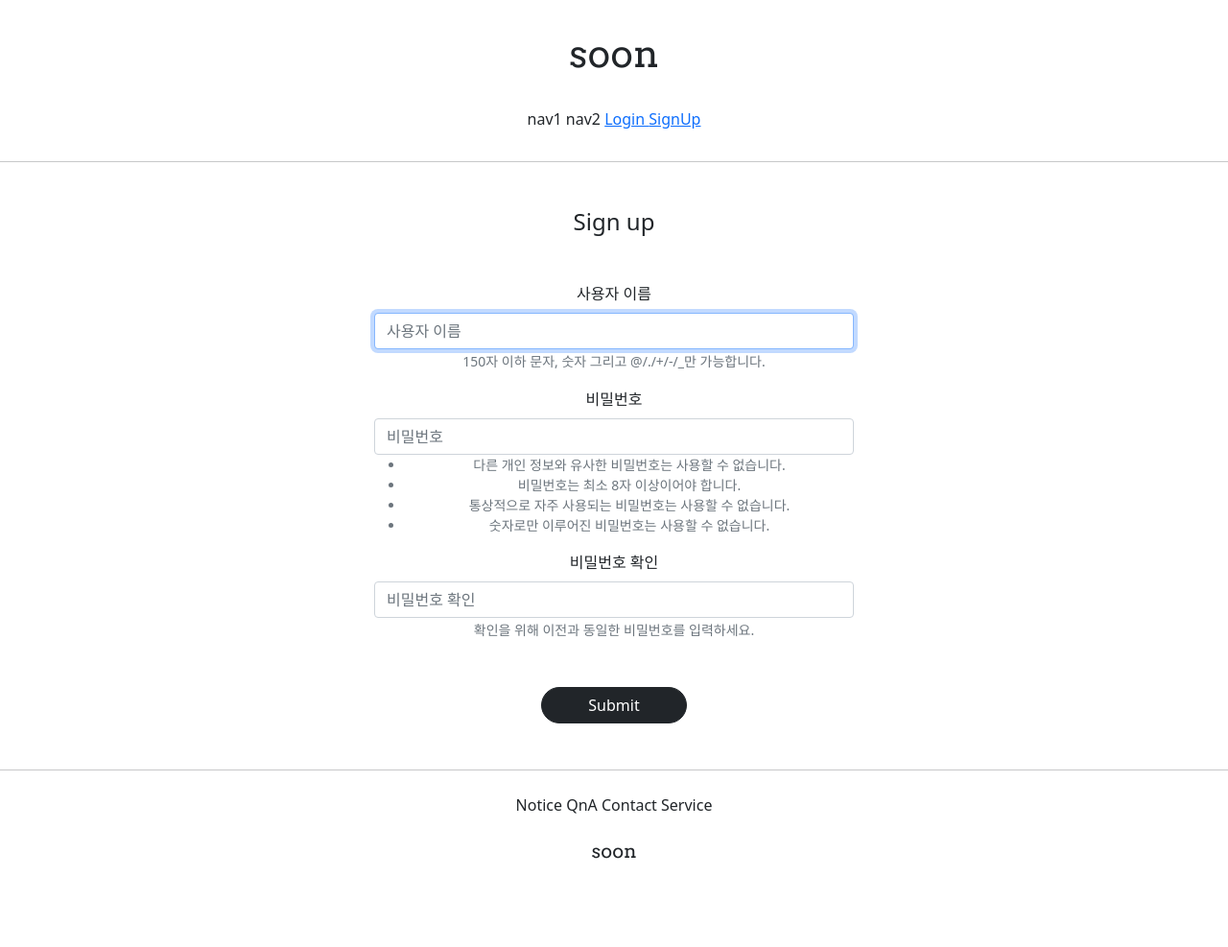
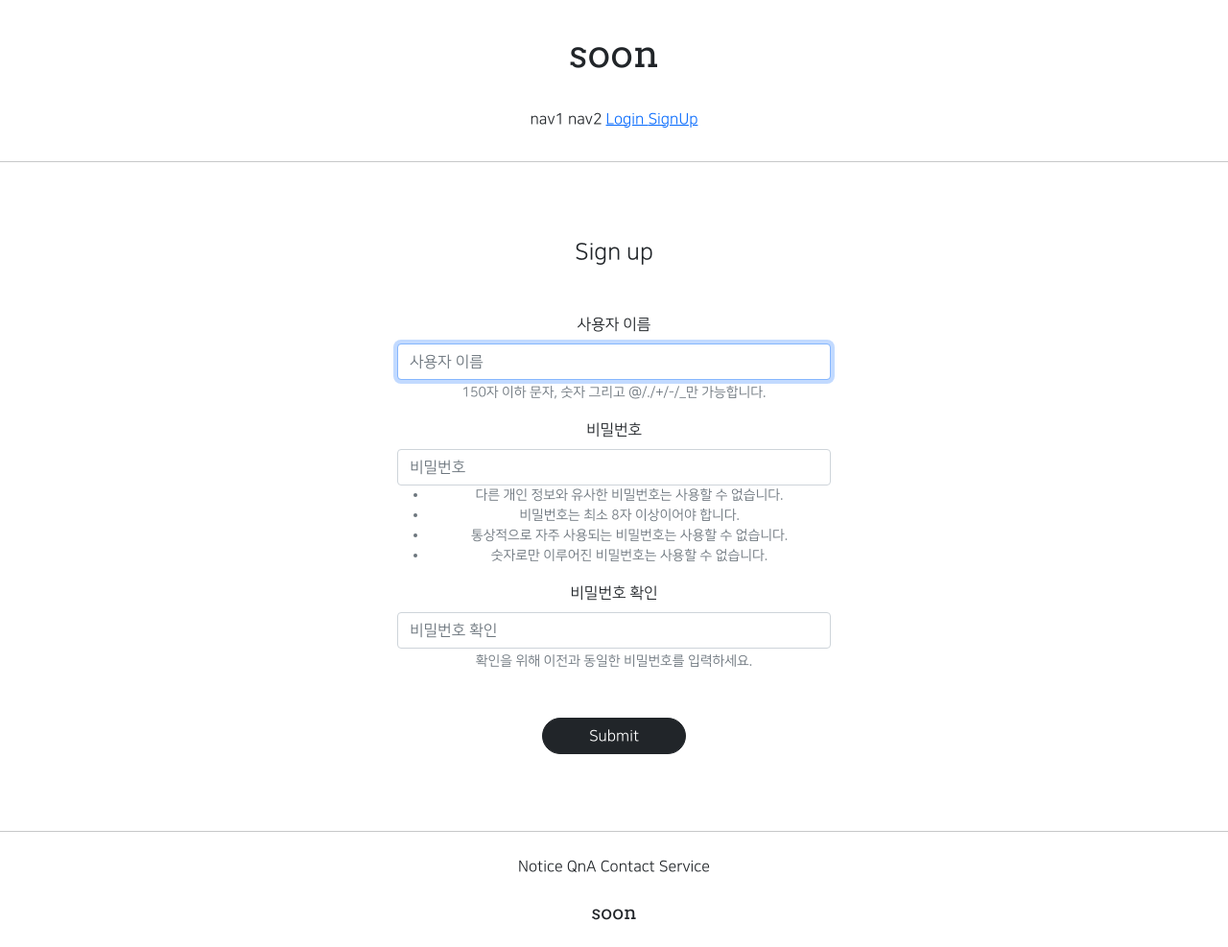
Before and after one commit to hale-in/web-app1, a Django app: page /accounts/create/ in a window 1280 px wide. Shown: the whole page at 96% size. Before the commit the page ends 895 px from the top, so only its background shows below. Run offline with Django 3.2, Linux system fonts and the light colour scheme; parts of the project's set-up code (start-up, migrations or seed data) failed here and were passed over; some libraries are stand-ins or nearby versions.

Commit message:
7/16 3ban class commit 3

```diff
--- a/static/base.css
+++ b/static/base.css
@@ -16,5 +16,5 @@
 
 .mw-500{
     max-width: 500px;
-    padding: 1rem 1.5re;
+    padding: 1rem 1.5rem;
 }
--- a/templates/base.html
+++ b/templates/base.html
@@ -1,7 +1,7 @@
 <!DOCTYPE html>
 <html lang="en">
 {% include 'head.html' %}
-<body>
+<body style="font-family: 'NanumSquareR'">
 
 {% include 'header.html' %}
 
--- a/templates/head.html
+++ b/templates/head.html
@@ -7,12 +7,34 @@
     {# bootstrap link #}
     <link href="https://cdn.jsdelivr.net/npm/bootstrap@5.0.2/dist/css/bootstrap.min.css" rel="stylesheet" integrity="sha384-EVSTQN3/azprG1Anm3QDgpJLIm9Nao0Yz1ztcQTwFspd3yD65VohhpuuCOmLASjC" crossorigin="anonymous">
 
-    {# google font link #}
+    {# google fonts link #}
     <link rel="preconnect" href="https://fonts.googleapis.com">
     <link rel="preconnect" href="https://fonts.gstatic.com" crossorigin>
     <link href="https://fonts.googleapis.com/css2?family=Arvo&display=swap" rel="stylesheet">
 
     {# default css link #}
     <link rel="stylesheet" type="text/css" href="{% static 'base.css' %}">
+    <style>
+        @font-face {
+            font-family: 'NanumSquareR';
+            src: local('NanumSquareR'),
+            url("{% static 'fonts/NanumSquareR.otf' %}") format("opentype");
+        }
+        @font-face {
+            font-family: 'NanumSquareEB';
+            src: local('NanumSquareEB'),
+            url("{% static 'fonts/NanumSquareEB.otf' %}") format("opentype");
+        }
+        @font-face {
+            font-family: 'NanumSquareB';
+            src: local('NanumSquareB'),
+            url("{% static 'fonts/NanumSquareB.otf' %}") format("opentype");
+        }
+        @font-face {
+            font-family: 'NanumSquareL';
+            src: local('NanumSquareL'),
+            url("{% static 'fonts/NanumSquareL.otf' %}") format("opentype");
+        }
+    </style>
 
 </head>
```
Also changed, not shown: static/fonts/NanumSquareB.otf (added), static/fonts/NanumSquareEB.otf (added), static/fonts/NanumSquareL.otf (added), static/fonts/NanumSquareR.otf (added).
